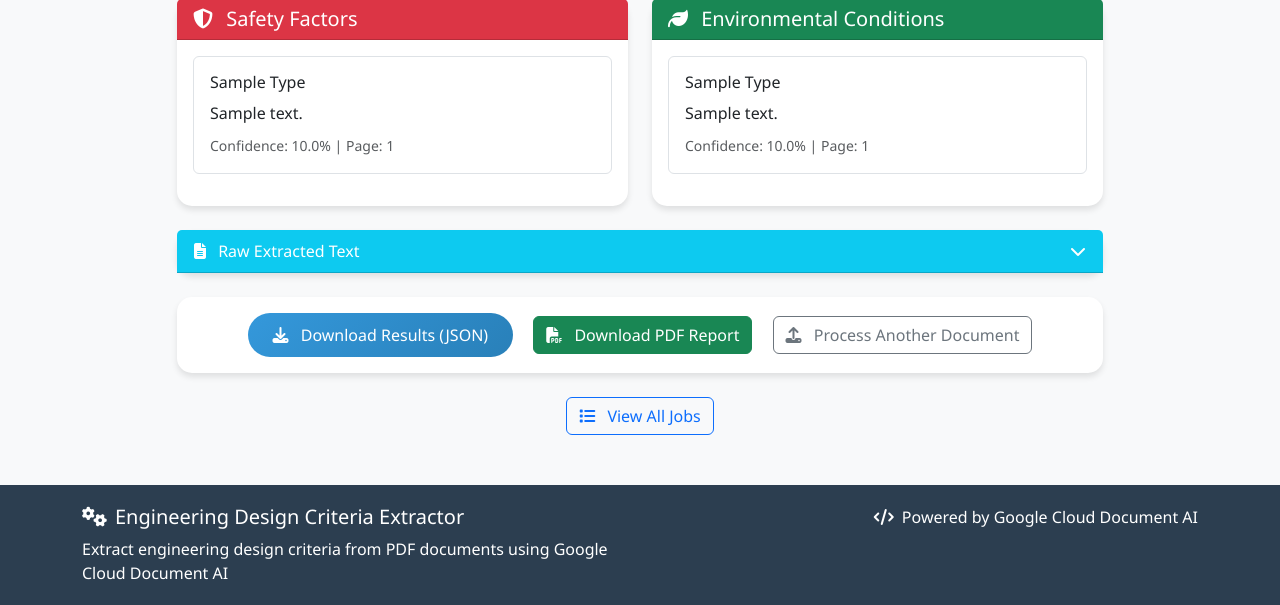
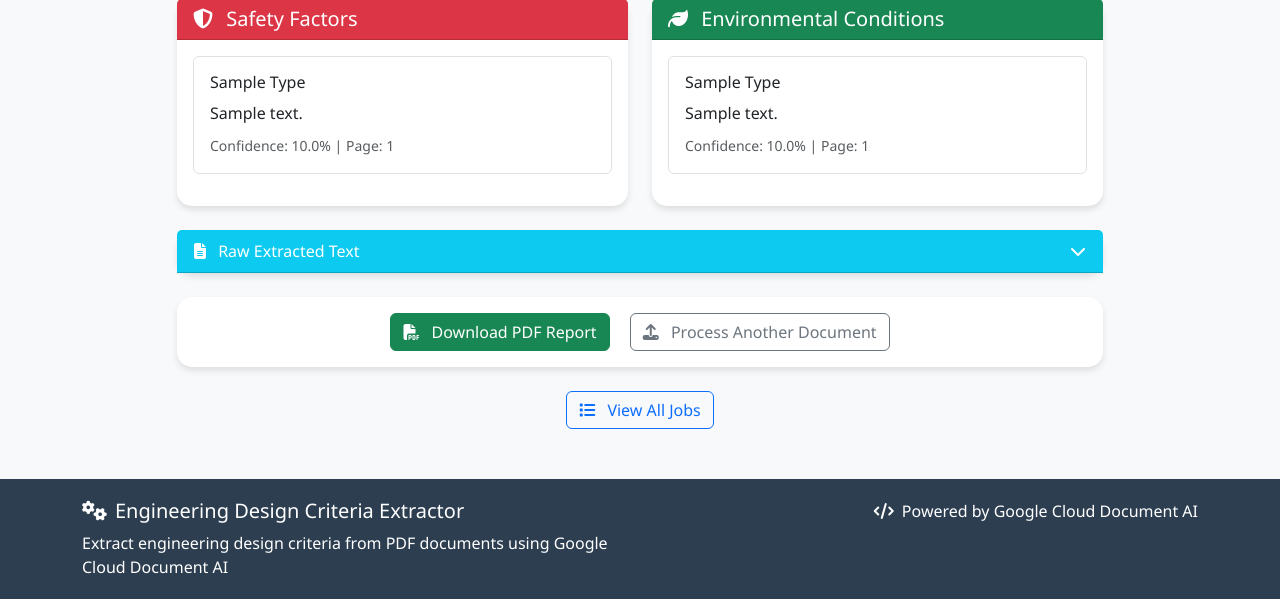
Before and after one commit to ziyusteve/engineering-design-extractor, a Flask app: template src/webapp/templates/job_status.html in a window 1280 px wide. Shown: the part 978-1583 px from the top of the page. Run offline with Flask 3, Linux system fonts and the light colour scheme; the template is opened without the code that fills it: most values are stand-ins (such as "Sample title", 1, 10 or a date in 2020).

Commit message:
Remove download results button from job status template to streamline UI and focus on PDF report download functionality.

```diff
--- a/src/webapp/templates/job_status.html
+++ b/src/webapp/templates/job_status.html
@@ -446,10 +446,6 @@
         <!-- Actions -->
         <div class="card">
             <div class="card-body text-center">
-                <a href="{{ url_for('download_results', job_id=job.id) }}" class="btn btn-primary me-3">
-                    <i class="fas fa-download me-2"></i>
-                    Download Results (JSON)
-                </a>
                 <a href="{{ url_for('download_pdf_report', job_id=job.id) }}" class="btn btn-success me-3">
                     <i class="fas fa-file-pdf me-2"></i>
                     Download PDF Report
```
